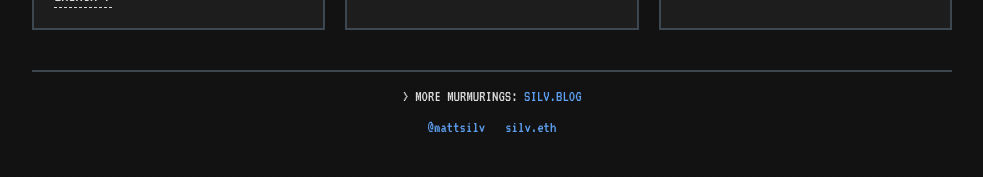
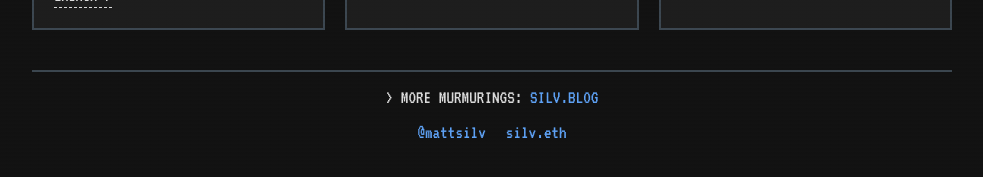
Before and after one commit to mattsilv/silv-app, a React (Vite) app: page / in a window 1280 px wide. Shown: the part 419-596 px from the top of the page, without its empty margins (148-1131 px from the left). Built offline with nearby package versions, Linux system fonts and the light colour scheme.

Commit message:
Increase footer font size for better readability

```diff
--- a/src/components/Footer.jsx
+++ b/src/components/Footer.jsx
@@ -4,7 +4,7 @@ import styled from "styled-components";
 const FooterWrapper = styled.footer`
   margin-top: 20px;
   text-align: center;
-  font-size: 16px;
+  font-size: 19px;
   border-top: 2px solid var(--border-color);
   padding-top: 15px;
 `;
@@ -24,6 +24,7 @@ const SocialLinksContainer = styled.div`
   justify-content: center;
   gap: 20px;
   margin-top: 12px;
+  font-size: 19px;
 `;
 
 const Footer = () => {
```
